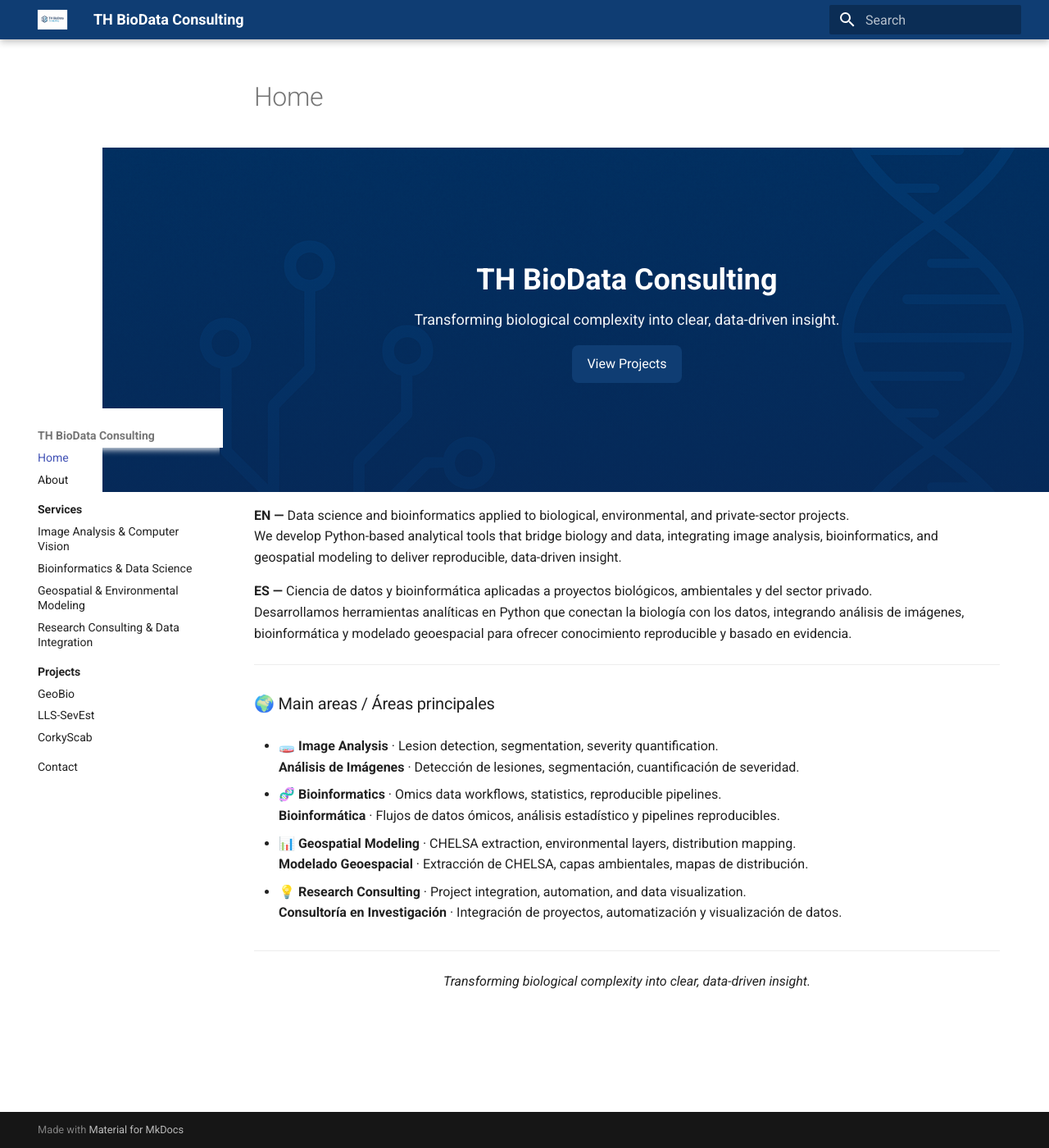
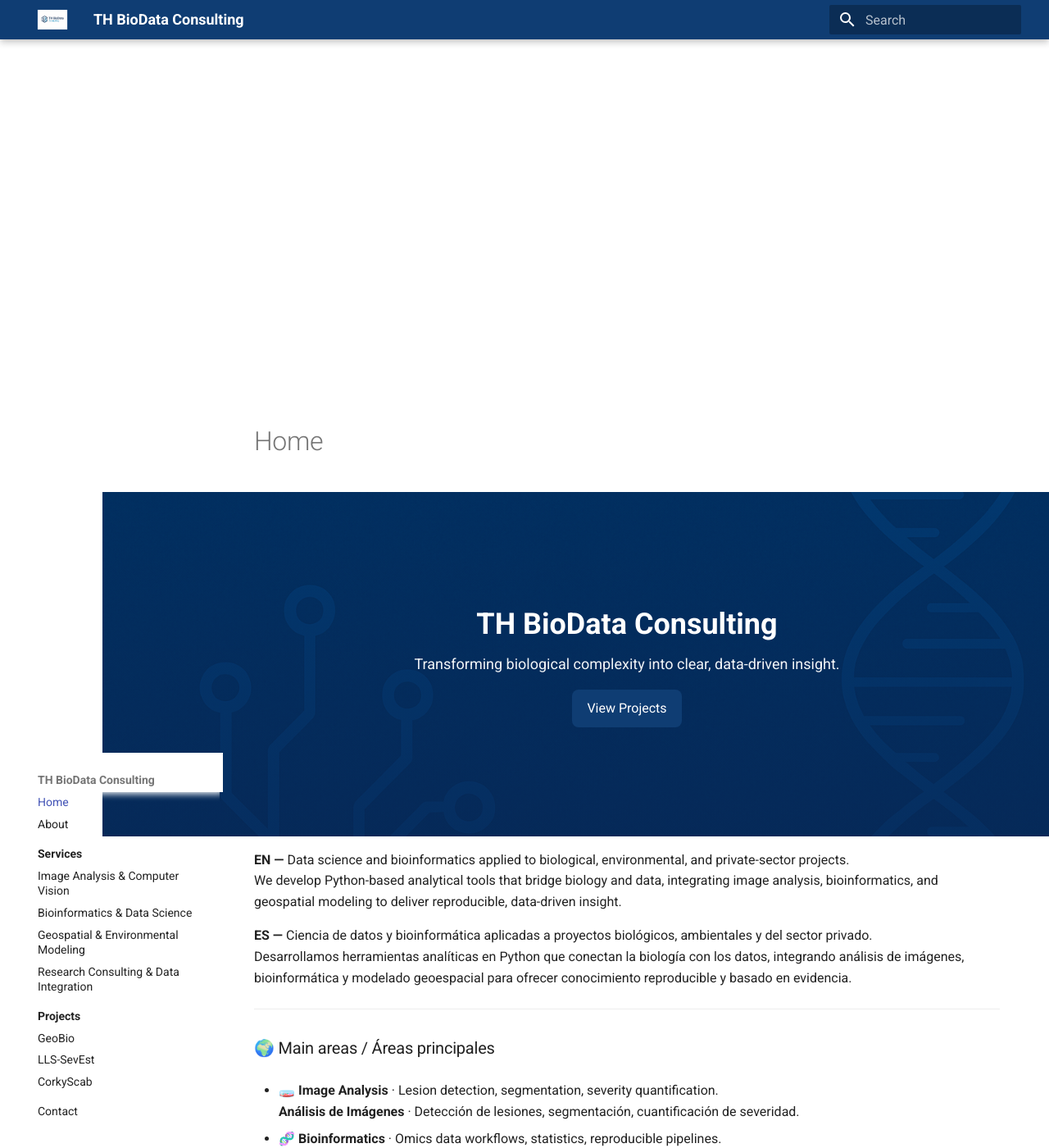
Before and after one commit to TH-BioData/th-biodata.github.io, an MkDocs documentation site: the page built from docs/index.md, in a window 1280 px wide and 1400 px high. Shown: the whole window at 82% size. Built offline with MkDocs 1.6.1 and Material for MkDocs 9.7.7, drawn with Linux system fonts in a browser that asks for light colours.

Commit message:
Update extra.css

```diff
--- a/docs/styles/extra.css
+++ b/docs/styles/extra.css
@@ -129,9 +129,57 @@ html, body{ overflow-x:hidden; }
   background: #fff;                      /* evita que se transparente el hero */
 }
 
-/* ===== En páginas con hero: sidebar arranca debajo del hero + header ===== */
-body:has(.hero) .md-sidebar--primary,
-body:has(.hero) .md-sidebar--secondary {
-  margin-top: var(--th-hero-height);     /* coloca el menú tras el hero */
-  top: var(--md-header-height, 3.6rem);  /* mantiene offset del header al hacer scroll */
+/* ============================================================
+   FIX GLOBAL PARA PÁGINAS CON HERO (Home / About)
+   - El hero va en el flujo, full-bleed
+   - TODO el layout (contenido y sidebars) empieza debajo del hero
+   ============================================================ */
+
+/* 1) Hero full-bleed en el flujo normal */
+.hero{
+  position: relative;
+  margin-left: calc(50% - 50vw);
+  margin-right: calc(50% - 50vw);
+  border-radius: 0;
+  overflow: hidden;
+  z-index: 0;
 }
+.hero__bg{
+  height: var(--th-hero-height, 420px);
+  background-image: url('../assets/hero.jpg?v=7');
+  background-size: cover;
+  background-position: center;
+  background-repeat: no-repeat;
+}
+.hero__content{
+  position: absolute; inset: 0;
+  display: flex; align-items: center; justify-content: center; text-align: center;
+  background: linear-gradient(to bottom, rgba(10,35,80,.15), rgba(10,35,80,.55));
+  color: #fff;
+}
+
+/* 2) Cuando hay hero: empujar TODO el layout por debajo del hero */
+body:has(.hero) .md-main__inner{
+  padding-top: var(--th-hero-height, 420px) !important;
+}
+
+/* 3) Sidebars: fondo blanco siempre, sin flotar sobre el hero */
+.md-sidebar--primary,
+.md-sidebar--secondary{
+  background: #fff;
+  position: sticky;
+  top: var(--md-header-height, 3.6rem);
+  z-index: 2;
+  box-shadow: none;
+}
+
+/* 4) Responsivo (ajusta alturas en mobile) */
+@media (max-width: 768px){
+  .hero__bg{ height: var(--th-hero-height-sm, 300px); }
+  body:has(.hero) .md-main__inner{
+    padding-top: var(--th-hero-height-sm, 300px) !important;
+  }
+}
+
+/* 5) Seguridad: sin efectos de fade ni transform en el hero */
+.hero{ opacity: 1 !important; transform: none !important; transition: none !important; }
```
